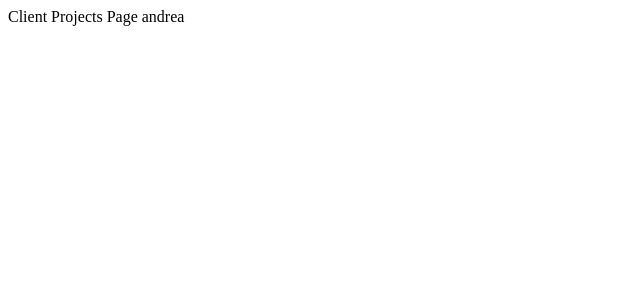
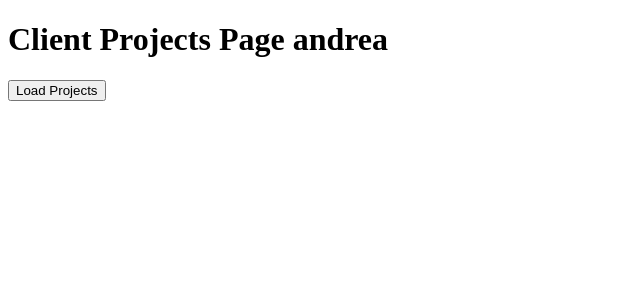
Before and after one commit to fazioandreaf/next-project, a Next.js app: page /clients/andrea in a window 1280 px wide. Shown: the top 300 px of the page, without its empty margins (0-640 px from the left). Built offline with nearby package versions, Linux system fonts and the light colour scheme.

Commit message:
Finish basic steps

```diff
--- a/src/pages/clients/[id]/index.js
+++ b/src/pages/clients/[id]/index.js
@@ -1,8 +1,22 @@
 import {useRouter} from 'next/router';
 
 const ClientProjectsPage = () => {
-	const {query} = useRouter();
-	return <div>Client Projects Page {query.id}</div>;
+	const {query, push} = useRouter();
+
+	const handleLoad = () => {
+		//load project
+		push({
+			pathname: '/clients/[id]/[clientsprojectid]',
+			query: {id: query.id, clientsprojectid: 'project'},
+		});
+	};
+
+	return (
+		<div>
+			<h1>Client Projects Page {query.id}</h1>
+			<button onClick={() => handleLoad()}>Load Projects</button>
+		</div>
+	);
 };
 
 export default ClientProjectsPage;
```
Also changed, not shown: src/pages/clients/index.js (+9 -2 lines).
